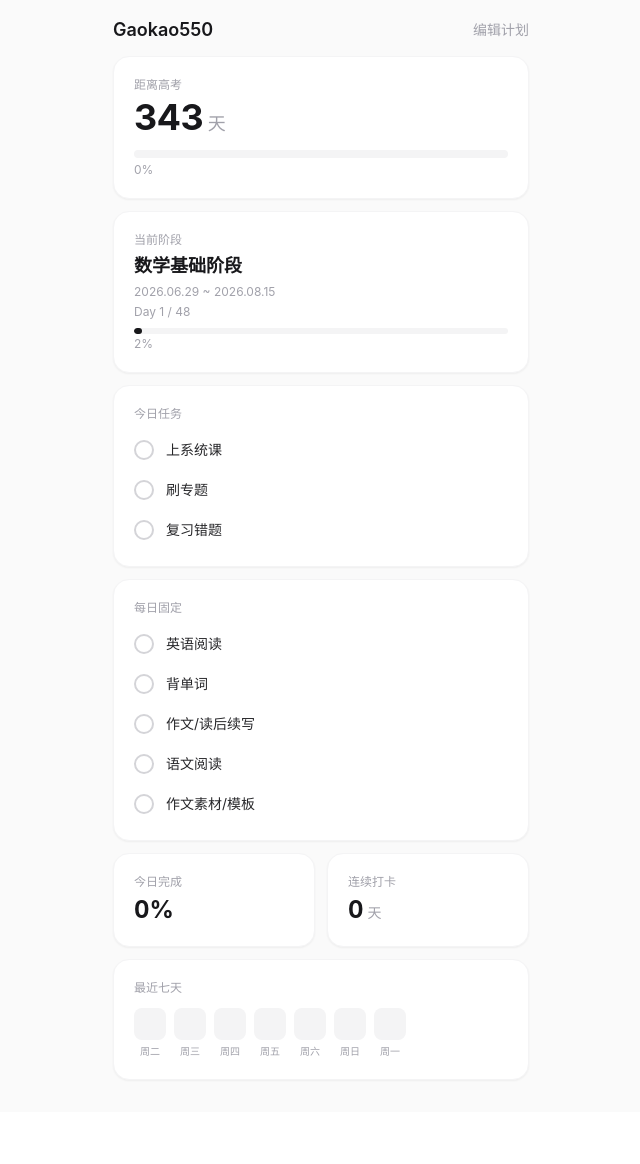
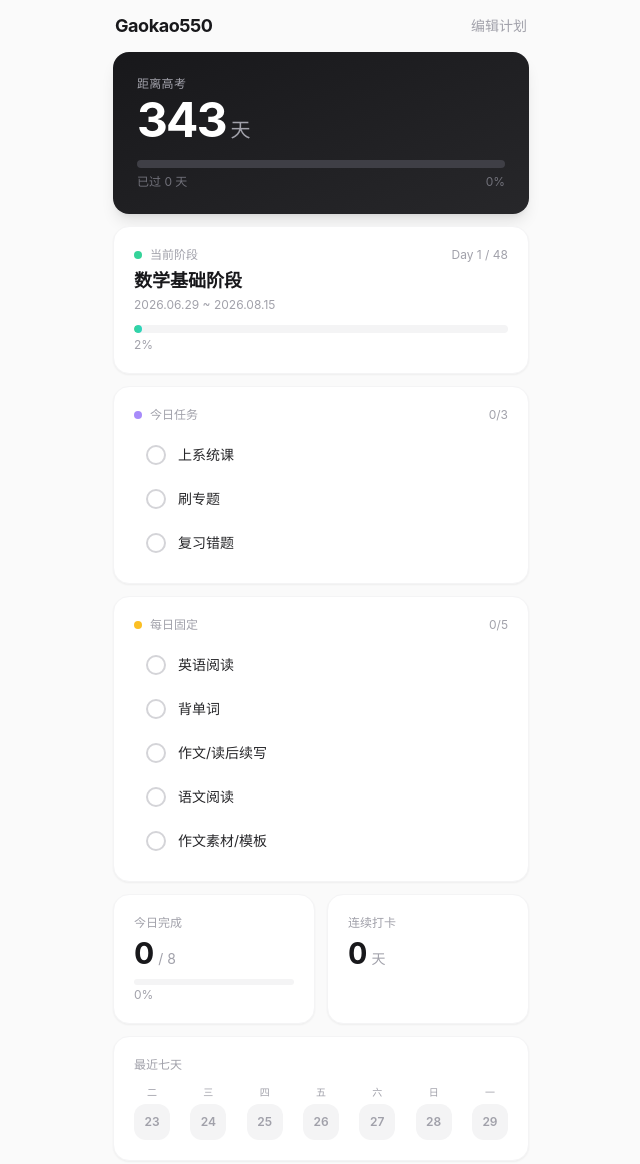
Before and after one commit to Jason5604/gaokao550-daily, a React (Vite) app: page /edit in a window 1280 px wide. Shown: the top 1164 px of the page, without its empty margins (319-959 px from the left). Before the commit the page ends 1112 px from the top, so only its background shows below. Built offline with nearby package versions, Linux system fonts and the light colour scheme.

Commit message:
Redesign UI: gradient cards, colored progress bars, toggleable fixed tasks

```diff
--- a/src/components/Countdown.tsx
+++ b/src/components/Countdown.tsx
@@ -5,20 +5,24 @@ export default function Countdown() {
   const progress = overallProgress();
 
   return (
-    <div className="rounded-2xl bg-white dark:bg-zinc-900 p-5 shadow-sm border border-zinc-100 dark:border-zinc-800">
-      <div className="text-xs text-zinc-400 dark:text-zinc-500 mb-1">距离高考</div>
-      <div className="text-4xl font-bold text-zinc-900 dark:text-zinc-100 tabular-nums">
+    <div className="rounded-2xl bg-gradient-to-br from-zinc-900 to-zinc-800 dark:from-zinc-800 dark:to-zinc-900 p-6 shadow-lg">
+      <div className="text-xs text-zinc-400 mb-1 font-medium tracking-wide">距离高考</div>
+      <div className="text-5xl font-bold text-white tabular-nums tracking-tight">
         {days}
-        <span className="text-lg font-normal text-zinc-400 dark:text-zinc-500 ml-1">天</span>
+        <span className="text-xl font-normal text-zinc-400 ml-1">天</span>
       </div>
-      <div className="mt-3 h-2 bg-zinc-100 dark:bg-zinc-800 rounded-full overflow-hidden">
+      <div className="mt-4 h-2 bg-zinc-700 rounded-full overflow-hidden">
         <div
-          className="h-full bg-zinc-900 dark:bg-zinc-100 rounded-full transition-all duration-500"
-          style={{ width: `${progress * 100}%` }}
+          className="h-full rounded-full transition-all duration-700 ease-out"
+          style={{
+            width: `${progress * 100}%`,
+            background: 'linear-gradient(90deg, #a78bfa, #60a5fa, #34d399)',
+          }}
         />
       </div>
-      <div className="mt-1 text-xs text-zinc-400 dark:text-zinc-500">
-        {Math.round(progress * 100)}%
+      <div className="mt-1.5 flex justify-between text-xs text-zinc-500">
+        <span>已过 {Math.round(progress * 343)} 天</span>
+        <span>{Math.round(progress * 100)}%</span>
       </div>
     </div>
   );
--- a/src/components/CurrentPhaseHeader.tsx
+++ b/src/components/CurrentPhaseHeader.tsx
@@ -8,7 +8,10 @@ export default function CurrentPhaseHeader() {
   if (!phase) {
     return (
       <div className="rounded-2xl bg-white dark:bg-zinc-900 p-5 shadow-sm border border-zinc-100 dark:border-zinc-800">
-        <div className="text-xs text-zinc-400 dark:text-zinc-500 mb-1">当前阶段</div>
+        <div className="flex items-center gap-2 mb-1">
+          <div className="w-2 h-2 rounded-full bg-zinc-300 dark:bg-zinc-600" />
+          <span className="text-xs text-zinc-400 dark:text-zinc-500 font-medium">当前阶段</span>
+        </div>
         <div className="text-zinc-400 dark:text-zinc-500 text-sm">未设置阶段</div>
         <div className="mt-1 text-xs text-zinc-400">Day {daysFromStart() + 1}</div>
       </div>
@@ -21,23 +24,22 @@ export default function CurrentPhaseHeader() {
 
   return (
     <div className="rounded-2xl bg-white dark:bg-zinc-900 p-5 shadow-sm border border-zinc-100 dark:border-zinc-800">
-      <div className="text-xs text-zinc-400 dark:text-zinc-500 mb-1">当前阶段</div>
-      <div className="text-lg font-semibold text-zinc-900 dark:text-zinc-100">{phase.name}</div>
-      <div className="text-xs text-zinc-400 dark:text-zinc-500 mt-1">
+      <div className="flex items-center gap-2 mb-1">
+        <div className="w-2 h-2 rounded-full bg-emerald-400" />
+        <span className="text-xs text-zinc-400 dark:text-zinc-500 font-medium">当前阶段</span>
+        <span className="ml-auto text-xs text-zinc-400 dark:text-zinc-500">Day {dayNum} / {total}</span>
+      </div>
+      <div className="text-lg font-semibold text-zinc-900 dark:text-zinc-100 mt-1">{phase.name}</div>
+      <div className="text-xs text-zinc-400 dark:text-zinc-500 mt-0.5">
         {phase.startDate.replace(/-/g, '.')} ~ {phase.endDate.replace(/-/g, '.')}
       </div>
-      <div className="text-xs text-zinc-400 dark:text-zinc-500 mt-1">
-        Day {dayNum} / {total}
-      </div>
-      <div className="mt-2 h-1.5 bg-zinc-100 dark:bg-zinc-800 rounded-full overflow-hidden">
+      <div className="mt-3 h-2 bg-zinc-100 dark:bg-zinc-800 rounded-full overflow-hidden">
         <div
-          className="h-full bg-zinc-900 dark:bg-zinc-100 rounded-full transition-all duration-500"
+          className="h-full bg-gradient-to-r from-emerald-400 to-teal-400 rounded-full transition-all duration-500"
           style={{ width: `${pct * 100}%` }}
         />
       </div>
-      <div className="mt-0.5 text-xs text-zinc-400 dark:text-zinc-500">
-        {Math.round(pct * 100)}%
-      </div>
+      <div className="mt-1 text-xs text-zinc-400 dark:text-zinc-500">{Math.round(pct * 100)}%</div>
     </div>
   );
 }
--- a/src/components/FixedTasks.tsx
+++ b/src/components/FixedTasks.tsx
@@ -6,33 +6,42 @@ export default function FixedTasks() {
   const today = new Date().toISOString().slice(0, 10);
   const dayLog = getDayLog(today);
   const completions = dayLog?.fixedCompletions ?? {};
+  const enabled = data.fixedTasks.filter(t => t.enabled);
+
+  if (enabled.length === 0) return null;
+
+  const doneCount = enabled.filter(t => completions[t.id]).length;
 
   return (
     <div className="rounded-2xl bg-white dark:bg-zinc-900 p-5 shadow-sm border border-zinc-100 dark:border-zinc-800">
-      <div className="text-xs text-zinc-400 dark:text-zinc-500 mb-3">每日固定</div>
-      <div className="space-y-2">
-        {data.fixedTasks.map((task) => {
+      <div className="flex items-center gap-2 mb-3">
+        <div className="w-2 h-2 rounded-full bg-amber-400" />
+        <span className="text-xs text-zinc-400 dark:text-zinc-500 font-medium">每日固定</span>
+        <span className="ml-auto text-xs text-zinc-400">{doneCount}/{enabled.length}</span>
+      </div>
+      <div className="space-y-1">
+        {enabled.map((task) => {
           const done = completions[task.id] ?? false;
           return (
             <button
               key={task.id}
               onClick={() => toggleFixedTask(task.id)}
-              className="w-full flex items-center gap-3 text-left py-1.5"
+              className="w-full flex items-center gap-3 text-left px-3 py-2.5 rounded-xl hover:bg-zinc-50 dark:hover:bg-zinc-800/50 transition-colors"
             >
               <span
-                className={`w-5 h-5 rounded-full border-2 flex-shrink-0 flex items-center justify-center transition-colors ${
+                className={`w-5 h-5 rounded-full border-2 flex-shrink-0 flex items-center justify-center transition-all ${
                   done
-                    ? 'bg-zinc-900 border-zinc-900 dark:bg-zinc-100 dark:border-zinc-100'
+                    ? 'bg-amber-500 border-amber-500 scale-110'
                     : 'border-zinc-300 dark:border-zinc-600'
                 }`}
               >
                 {done && (
-                  <svg className="w-3 h-3 text-white dark:text-zinc-900" fill="none" viewBox="0 0 24 24" stroke="currentColor" strokeWidth={3}>
+                  <svg className="w-3 h-3 text-white" fill="none" viewBox="0 0 24 24" stroke="currentColor" strokeWidth={3}>
                     <path strokeLinecap="round" strokeLinejoin="round" d="M5 13l4 4L19 7" />
                   </svg>
                 )}
               </span>
-              <span className={`text-sm ${done ? 'line-through text-zinc-300 dark:text-zinc-600' : 'text-zinc-800 dark:text-zinc-200'}`}>
+              <span className={`text-sm transition-colors ${done ? 'line-through text-zinc-300 dark:text-zinc-600' : 'text-zinc-800 dark:text-zinc-200'}`}>
                 {task.label}
               </span>
             </button>
--- a/src/components/Streak.tsx
+++ b/src/components/Streak.tsx
@@ -22,10 +22,10 @@ export default function Streak() {
 
   return (
     <div className="rounded-2xl bg-white dark:bg-zinc-900 p-5 shadow-sm border border-zinc-100 dark:border-zinc-800">
-      <div className="text-xs text-zinc-400 dark:text-zinc-500 mb-1">连续打卡</div>
-      <div className="text-2xl font-bold text-zinc-900 dark:text-zinc-100 tabular-nums">
-        {streak}
-        <span className="text-sm font-normal text-zinc-400 dark:text-zinc-500 ml-1">天</span>
+      <div className="text-xs text-zinc-400 dark:text-zinc-500 mb-1 font-medium">连续打卡</div>
+      <div className="flex items-baseline gap-1">
+        <span className="text-3xl font-bold text-zinc-900 dark:text-zinc-100 tabular-nums">{streak}</span>
+        <span className="text-sm text-zinc-400 dark:text-zinc-500">天</span>
       </div>
     </div>
   );
--- a/src/components/TodayTasks.tsx
+++ b/src/components/TodayTasks.tsx
@@ -5,38 +5,43 @@ export default function TodayTasks() {
   const { data, togglePhaseTask, getDayLog } = useApp();
   const phase = getCurrentPhase(data.phases);
 
-  if (!phase) return null;
+  if (!phase || phase.tasks.length === 0) return null;
 
   const today = new Date().toISOString().slice(0, 10);
   const dayLog = getDayLog(today);
   const completions = dayLog?.phaseCompletions ?? {};
+  const doneCount = Object.values(completions).filter(Boolean).length;
 
   return (
     <div className="rounded-2xl bg-white dark:bg-zinc-900 p-5 shadow-sm border border-zinc-100 dark:border-zinc-800">
-      <div className="text-xs text-zinc-400 dark:text-zinc-500 mb-3">今日任务</div>
-      <div className="space-y-2">
+      <div className="flex items-center gap-2 mb-3">
+        <div className="w-2 h-2 rounded-full bg-violet-400" />
+        <span className="text-xs text-zinc-400 dark:text-zinc-500 font-medium">今日任务</span>
+        <span className="ml-auto text-xs text-zinc-400">{doneCount}/{phase.tasks.length}</span>
+      </div>
+      <div className="space-y-1">
         {phase.tasks.map((task) => {
           const done = completions[task] ?? false;
           return (
             <button
               key={task}
               onClick={() => togglePhaseTask(task)}
-              className="w-full flex items-center gap-3 text-left py-1.5"
+              className="w-full flex items-center gap-3 text-left px-3 py-2.5 rounded-xl hover:bg-zinc-50 dark:hover:bg-zinc-800/50 transition-colors"
             >
               <span
-                className={`w-5 h-5 rounded-full border-2 flex-shrink-0 flex items-center justify-center transition-colors ${
+                className={`w-5 h-5 rounded-full border-2 flex-shrink-0 flex items-center justify-center transition-all ${
                   done
-                    ? 'bg-zinc-900 border-zinc-900 dark:bg-zinc-100 dark:border-zinc-100'
+                    ? 'bg-violet-500 border-violet-500 scale-110'
                     : 'border-zinc-300 dark:border-zinc-600'
                 }`}
               >
                 {done && (
-                  <svg className="w-3 h-3 text-white dark:text-zinc-900" fill="none" viewBox="0 0 24 24" stroke="currentColor" strokeWidth={3}>
+                  <svg className="w-3 h-3 text-white" fill="none" viewBox="0 0 24 24" stroke="currentColor" strokeWidth={3}>
                     <path strokeLinecap="round" strokeLinejoin="round" d="M5 13l4 4L19 7" />
                   </svg>
                 )}
               </span>
-              <span className={`text-sm ${done ? 'line-through text-zinc-300 dark:text-zinc-600' : 'text-zinc-800 dark:text-zinc-200'}`}>
+              <span className={`text-sm transition-colors ${done ? 'line-through text-zinc-300 dark:text-zinc-600' : 'text-zinc-800 dark:text-zinc-200'}`}>
                 {task}
               </span>
             </button>
--- a/src/components/WeekGrid.tsx
+++ b/src/components/WeekGrid.tsx
@@ -13,27 +13,34 @@ function dayStatus(date: string, log: unknown): 'full' | 'partial' | 'none' {
   return 'none';
 }
 
+const WEEKDAYS = ['日', '一', '二', '三', '四', '五', '六'];
+
 export default function WeekGrid() {
   const { data } = useApp();
   const days = getLast7Days();
 
   return (
     <div className="rounded-2xl bg-white dark:bg-zinc-900 p-5 shadow-sm border border-zinc-100 dark:border-zinc-800">
-      <div className="text-xs text-zinc-400 dark:text-zinc-500 mb-3">最近七天</div>
-      <div className="flex gap-2">
+      <div className="text-xs text-zinc-400 dark:text-zinc-500 mb-3 font-medium">最近七天</div>
+      <div className="flex justify-between">
         {days.map((d) => {
           const status = dayStatus(d, data.dailyLogs[d]);
-          const label = new Date(d + 'T12:00:00').toLocaleDateString('zh-CN', { weekday: 'short' });
+          const date = new Date(d + 'T12:00:00');
+          const weekday = date.getDay();
+          const dayNum = date.getDate();
           const color =
             status === 'full'
-              ? 'bg-zinc-900 dark:bg-zinc-100'
+              ? 'bg-emerald-400'
               : status === 'partial'
-              ? 'bg-zinc-400 dark:bg-zinc-500'
+              ? 'bg-amber-400'
               : 'bg-zinc-100 dark:bg-zinc-800';
+          const textColor = status !== 'none' ? 'text-white' : 'text-zinc-400 dark:text-zinc-500';
           return (
             <div key={d} className="flex flex-col items-center gap-1">
-              <div className={`w-8 h-8 rounded-lg ${color}`} />
-              <span className="text-[10px] text-zinc-400 dark:text-zinc-500">{label}</span>
+              <span className="text-[10px] text-zinc-400 dark:text-zinc-500">{WEEKDAYS[weekday]}</span>
+              <div className={`w-9 h-9 rounded-xl flex items-center justify-center ${color} transition-colors`}>
+                <span className={`text-xs font-semibold ${textColor}`}>{dayNum}</span>
+              </div>
             </div>
           );
         })}
--- a/src/context/AppContext.tsx
+++ b/src/context/AppContext.tsx
@@ -13,6 +13,7 @@ interface AppContextType {
   addFixedTask: (label: string) => void;
   removeFixedTask: (id: string) => void;
   updateFixedTask: (id: string, label: string) => void;
+  toggleFixedTaskEnabled: (id: string) => void;
   togglePhaseTask: (taskName: string) => void;
   toggleFixedTask: (taskId: string) => void;
   getDayLog: (date: string) => DayLog | undefined;
@@ -58,7 +59,7 @@ export function AppProvider({ children }: { children: ReactNode }) {
   const addFixedTask = useCallback((label: string) => {
     setData(prev => ({
       ...prev,
-      fixedTasks: [...prev.fixedTasks, { id: genId(), label }],
+      fixedTasks: [...prev.fixedTasks, { id: genId(), label, enabled: true }],
     }));
   }, []);
 
@@ -73,6 +74,13 @@ export function AppProvider({ children }: { children: ReactNode }) {
     setData(prev => ({
       ...prev,
       fixedTasks: prev.fixedTasks.map(t => (t.id === id ? { ...t, label } : t)),
+    }));
+  }, []);
+
+  const toggleFixedTaskEnabled = useCallback((id: string) => {
+    setData(prev => ({
+      ...prev,
+      fixedTasks: prev.fixedTasks.map(t => (t.id === id ? { ...t, enabled: !t.enabled } : t)),
     }));
   }, []);
 
@@ -106,7 +114,12 @@ export function AppProvider({ children }: { children: ReactNode }) {
   }, []);
 
   return (
-    <AppContext.Provider value={{ data, refresh, addPhase, updatePhase, deletePhase, reorderPhases, addFixedTask, removeFixedTask, updateFixedTask, togglePhaseTask, toggleFixedTask, getDayLog }}>
+    <AppContext.Provider value={{
+      data, refresh,
+      addPhase, updatePhase, deletePhase, reorderPhases,
+      addFixedTask, removeFixedTask, updateFixedTask, toggleFixedTaskEnabled,
+      togglePhaseTask, toggleFixedTask, getDayLog,
+    }}>
       {children}
     </AppContext.Provider>
   );
--- a/src/pages/HomePage.tsx
+++ b/src/pages/HomePage.tsx
@@ -6,28 +6,48 @@ import FixedTasks from '../components/FixedTasks';
 import Streak from '../components/Streak';
 import WeekGrid from '../components/WeekGrid';
 import { useApp } from '../context/AppContext';
+import { getCurrentPhase } from '../utils/date';
 
 function CompletionSummary() {
   const { data, getDayLog } = useApp();
   const today = new Date().toISOString().slice(0, 10);
   const log = getDayLog(today);
-  if (!log) {
+  const phase = getCurrentPhase(data.phases);
+  const phaseCount = phase?.tasks.length ?? 0;
+  const fixedCount = data.fixedTasks.filter(t => t.enabled).length;
+  const total = phaseCount + fixedCount;
+
+  if (total === 0) {
     return (
       <div className="rounded-2xl bg-white dark:bg-zinc-900 p-5 shadow-sm border border-zinc-100 dark:border-zinc-800">
-        <div className="text-xs text-zinc-400 dark:text-zinc-500 mb-1">今日完成</div>
-        <div className="text-2xl font-bold text-zinc-900 dark:text-zinc-100 tabular-nums">0%</div>
+        <div className="text-xs text-zinc-400 dark:text-zinc-500 mb-1 font-medium">今日完成</div>
+        <div className="flex items-baseline gap-1">
+          <span className="text-3xl font-bold text-zinc-900 dark:text-zinc-100">0</span>
+          <span className="text-sm text-zinc-400 dark:text-zinc-500">项</span>
+        </div>
       </div>
     );
   }
-  const phaseDone = Object.values(log.phaseCompletions).filter(Boolean).length;
-  const fixedDone = Object.values(log.fixedCompletions).filter(Boolean).length;
+
+  const phaseDone = log ? Object.values(log.phaseCompletions).filter(Boolean).length : 0;
+  const fixedDone = log ? Object.values(log.fixedCompletions).filter(Boolean).length : 0;
   const done = phaseDone + fixedDone;
+  const pct = Math.round((done / total) * 100);
+
   return (
     <div className="rounded-2xl bg-white dark:bg-zinc-900 p-5 shadow-sm border border-zinc-100 dark:border-zinc-800">
-      <div className="text-xs text-zinc-400 dark:text-zinc-500 mb-1">今日完成</div>
-      <div className="text-2xl font-bold text-zinc-900 dark:text-zinc-100 tabular-nums">
-        {done}<span className="text-sm font-normal text-zinc-400 dark:text-zinc-500"> 项</span>
+      <div className="text-xs text-zinc-400 dark:text-zinc-500 mb-1 font-medium">今日完成</div>
+      <div className="flex items-baseline gap-1">
+        <span className="text-3xl font-bold text-zinc-900 dark:text-zinc-100">{done}</span>
+        <span className="text-sm text-zinc-400 dark:text-zinc-500">/ {total}</span>
       </div>
+      <div className="mt-2 h-1.5 bg-zinc-100 dark:bg-zinc-800 rounded-full overflow-hidden">
+        <div
+          className="h-full bg-gradient-to-r from-violet-400 to-fuchsia-400 rounded-full transition-all duration-500"
+          style={{ width: `${pct}%` }}
+        />
+      </div>
+      <div className="mt-0.5 text-xs text-zinc-400">{pct}%</div>
     </div>
   );
 }
@@ -36,10 +56,10 @@ export default function HomePage() {
   const navigate = useNavigate();
 
   return (
-    <div className="max-w-md mx-auto px-4 pb-8 pt-4 space-y-3">
-      <div className="flex items-center justify-between mb-2">
-        <h1 className="text-lg font-semibold text-zinc-900 dark:text-zinc-100">Gaokao550</h1>
-        <button onClick={() => navigate('/edit')} className="text-sm text-zinc-400 dark:text-zinc-500 hover:text-zinc-600 dark:hover:text-zinc-300 transition-colors">编辑计划</button>
+    <div className="max-w-md mx-auto px-4 pb-8 pt-3 space-y-3">
+      <div className="flex items-center justify-between mb-1 px-0.5">
+        <h1 className="text-lg font-bold text-zinc-900 dark:text-zinc-100 tracking-tight">Gaokao550</h1>
+        <button onClick={() => navigate('/edit')} className="text-sm text-zinc-400 dark:text-zinc-500 hover:text-zinc-600 dark:hover:text-zinc-300 transition-colors font-medium">编辑计划</button>
       </div>
       <Countdown />
       <CurrentPhaseHeader />
--- a/src/types.ts
+++ b/src/types.ts
@@ -9,6 +9,7 @@ export interface Phase {
 export interface FixedTask {
   id: string;
   label: string;
+  enabled: boolean;
 }
 
 export interface DayLog {
--- a/src/utils/storage.ts
+++ b/src/utils/storage.ts
@@ -1,7 +1,11 @@
-import type { AppData } from '../types';
+import type { AppData, FixedTask } from '../types';
 import { DEFAULT_PHASES, DEFAULT_FIXED_TASKS } from './defaults';
 
 const KEY = 'gaokao550';
+
+function ensureEnabled(tasks: FixedTask[]): FixedTask[] {
+  return tasks.map(t => ({ ...t, enabled: t.enabled ?? true }));
+}
 
 function defaultData(): AppData {
   return {
@@ -18,7 +22,7 @@ export function loadData(): AppData {
       const d = JSON.parse(raw);
       return {
         phases: Array.isArray(d.phases) ? d.phases : defaultData().phases,
-        fixedTasks: Array.isArray(d.fixedTasks) ? d.fixedTasks : defaultData().fixedTasks,
+        fixedTasks: Array.isArray(d.fixedTasks) ? ensureEnabled(d.fixedTasks) : defaultData().fixedTasks,
         dailyLogs: d.dailyLogs || {},
       };
     }
```
Also changed, not shown: src/pages/EditPage.tsx (+90 -36 lines), src/utils/defaults.ts (+5 -5 lines).
